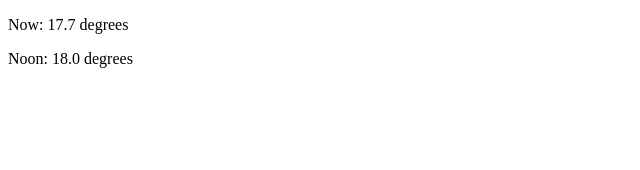
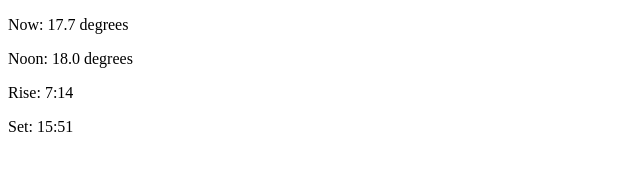
Before and after one commit to bernschneider/suncalc, a plain HTML site: page index.html in a window 1280 px wide. Shown: the whole page, without its empty margins (0-640 px from the left). Drawn offline with Linux system fonts and the light colour scheme.

Commit message:
Update index.html

```diff
--- a/index.html
+++ b/index.html
@@ -15,10 +15,12 @@
         var times = SunCalc.getTimes(Date.now(),53.3,10.1,0);
         var noon = times.solarNoon;
         var noonPos = SunCalc.getPosition(noon, 53.3, 10.1);
-        console.log(noonPos.altitude * 180 / Math.PI);
+        rise = times.sunrise; rise_str = rise.getHours() + ':' + rise.getMinutes(); //hh:mm
+        set  = times.sunset; set_str = set.getHours() + ':' + set.getMinutes(); //hh:mm
+        console.log(rise + ' ' + set);
         var h = sunrisePos.altitude * 180 / Math.PI;
         var hnoon = noonPos.altitude * 180 / Math.PI;
         var result = document.getElementById('altitude');
-        result.innerHTML = `<p>Now: ${h.toFixed(1)} degrees</p><p>Noon: ${hnoon .toFixed(1)} degrees</p>`;
+        result.innerHTML = `<p>Now: ${h.toFixed(1)} degrees</p><p>Noon: ${hnoon .toFixed(1)} degrees</p><p>Rise: ${rise_str}</p><p>Set: ${set_str}</p>`;
     </script>
 </body>
```
